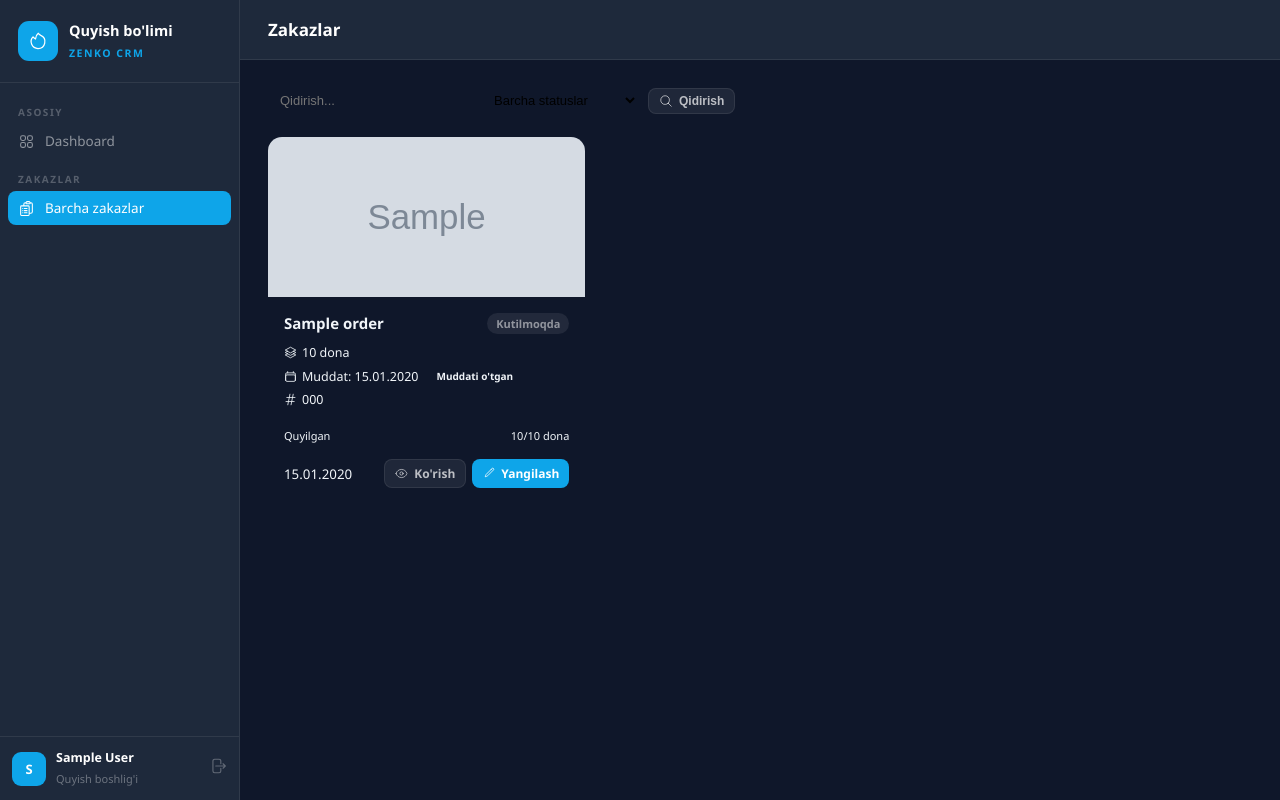
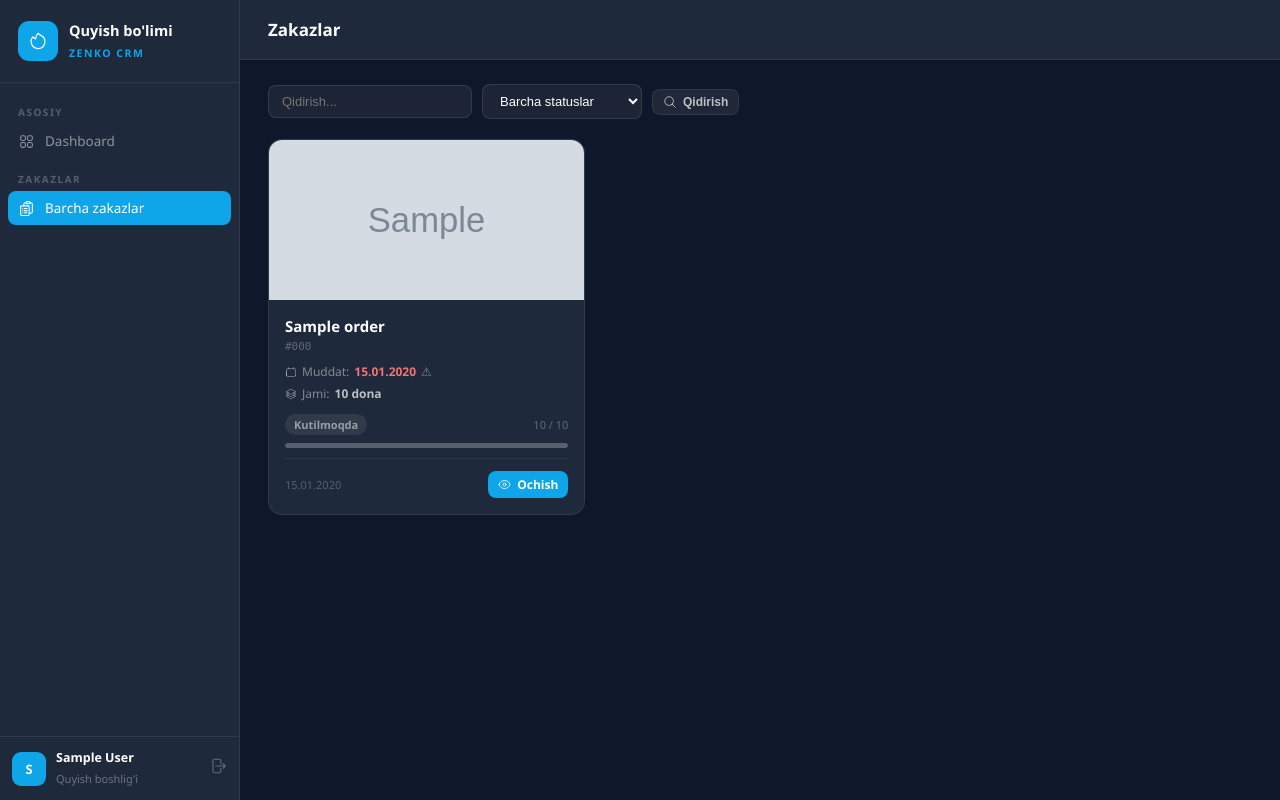
Before and after one commit to jiyloniy/zenko, a Django app: page /casting/orders/ in a window 1280 px wide. Run offline with Django 5.2, Linux system fonts and the light colour scheme; a user stored in the database is signed in; tables that the repository leaves empty hold one stand-in row (values such as "Sample post"); grey boxes marked "Sample" are stand-in pictures.

Commit message:
style: Update order list template for improved UI and consistency

```diff
--- a/apps/casting/templates/casting/order_list.html
+++ b/apps/casting/templates/casting/order_list.html
@@ -5,32 +5,37 @@
 {% block extra_css %}
 <style>
 .filter-bar{display:flex;gap:10px;align-items:center;flex-wrap:wrap;margin-bottom:20px;}
-    .filter-bar select,.filter-bar input[type="text"]{padding:8px 12px;border:1.5px solid var(--gray-200);border-radius:8px;font-size:13px;background:var(--white);min-width:160px;}
-    .filter-bar select:focus,.filter-bar input:focus{outline:none;border-color:var(--primary);}
+.filter-inp{padding:8px 13px;border:1.5px solid rgba(255,255,255,.1);border-radius:8px;font-size:13px;background:rgba(255,255,255,.06);color:#fff;min-width:160px;}
+.filter-inp:focus{outline:none;border-color:#0EA5E9;}
+.filter-inp option{background:#1E293B;color:#fff;}
 .order-grid{display:grid;grid-template-columns:repeat(auto-fill,minmax(300px,1fr));gap:16px;}
-    .order-card{background:var(--white);border:1px solid var(--gray-200);border-radius:14px;overflow:hidden;transition:box-shadow .2s,transform .2s;display:flex;flex-direction:column;}
-    .order-card:hover{box-shadow:0 8px 24px rgba(0,0,0,.08);transform:translateY(-2px);}
-    .order-card-img{width:100%;height:160px;object-fit:cover;background:var(--gray-100);}
-    .order-card-img-placeholder{width:100%;height:160px;background:var(--gray-100);display:flex;align-items:center;justify-content:center;color:var(--gray-300);}
-    .order-card-img-placeholder svg{width:40px;height:40px;}
+.order-card{background:#1E293B;border:1px solid rgba(255,255,255,.08);border-radius:14px;overflow:hidden;display:flex;flex-direction:column;transition:border-color .2s,box-shadow .2s;}
+.order-card:hover{border-color:rgba(14,165,233,.4);box-shadow:0 4px 20px rgba(14,165,233,.08);}
+.order-card-img{width:100%;height:160px;object-fit:cover;}
+.order-card-img-ph{width:100%;height:160px;background:rgba(255,255,255,.04);display:flex;align-items:center;justify-content:center;color:rgba(255,255,255,.15);}
+.order-card-img-ph svg{width:42px;height:42px;}
 .order-card-body{padding:16px;flex:1;display:flex;flex-direction:column;}
-    .order-card-header{display:flex;justify-content:space-between;align-items:flex-start;margin-bottom:10px;gap:8px;}
-    .order-card-header h3{font-size:15px;font-weight:700;color:var(--black);}
-    .order-meta{font-size:12.5px;color:var(--gray-500);display:flex;flex-direction:column;gap:5px;margin-bottom:12px;}
+.order-card-name{font-size:15px;font-weight:700;color:#fff;margin-bottom:4px;}
+.order-card-num{font-size:11px;color:rgba(255,255,255,.3);font-family:monospace;margin-bottom:10px;}
+.order-meta{font-size:12px;color:rgba(255,255,255,.45);display:flex;flex-direction:column;gap:5px;margin-bottom:12px;}
 .order-meta span{display:flex;align-items:center;gap:5px;}
-    .order-meta svg{width:13px;height:13px;flex-shrink:0;}
-    .order-card-footer{display:flex;justify-content:space-between;align-items:center;padding-top:12px;border-top:1px solid var(--gray-100);margin-top:auto;gap:6px;}
+.order-meta svg{width:12px;height:12px;flex-shrink:0;}
+.order-card-footer{display:flex;justify-content:space-between;align-items:center;padding-top:12px;border-top:1px solid rgba(255,255,255,.06);margin-top:auto;gap:6px;}
 .order-actions{display:flex;gap:6px;}
-    .casting-progress{margin-top:8px;}
-    .casting-progress .label{display:flex;justify-content:space-between;font-size:11px;color:var(--gray-500);margin-bottom:4px;}
+.prog-wrap{height:5px;background:rgba(255,255,255,.07);border-radius:99px;overflow:hidden;margin-top:8px;}
+.prog-bar{height:100%;border-radius:99px;}
+.badge{display:inline-flex;align-items:center;padding:3px 9px;border-radius:20px;font-size:11px;font-weight:600;}
+.badge-pending{background:rgba(255,255,255,.08);color:rgba(255,255,255,.5);}
+.badge-in_process{background:rgba(14,165,233,.2);color:#38BDF8;}
+.badge-completed{background:rgba(34,197,94,.15);color:#4ADE80;}
 @media(max-width:600px){.order-grid{grid-template-columns:1fr;}}
 </style>
 {% endblock %}
 
 {% block content %}
 <form class="filter-bar" method="get">
-    <input type="text" name="q" value="{{ q }}" placeholder="Qidirish...">
-    <select name="status" onchange="this.form.submit()">
+    <input type="text" name="q" value="{{ q }}" placeholder="Qidirish..." class="filter-inp">
+    <select name="status" onchange="this.form.submit()" class="filter-inp">
         <option value="">Barcha statuslar</option>
         {% for val,label in casting_statuses %}
         <option value="{{ val }}" {% if val == current_status %}selected{% endif %}>{{ label }}</option>
@@ -49,56 +54,42 @@
         {% if order.image %}
         <img src="{{ order.image.url }}" alt="{{ order.name }}" class="order-card-img">
         {% else %}
-        <div class="order-card-img-placeholder">
+        <div class="order-card-img-ph">
             <svg xmlns="http://www.w3.org/2000/svg" fill="none" viewBox="0 0 24 24" stroke-width="1" stroke="currentColor"><path stroke-linecap="round" stroke-linejoin="round" d="m2.25 15.75 5.159-5.159a2.25 2.25 0 0 1 3.182 0l5.159 5.159m-1.5-1.5 1.409-1.409a2.25 2.25 0 0 1 3.182 0l2.909 2.909M3.75 21h16.5A2.25 2.25 0 0 0 22.5 18.75V5.25A2.25 2.25 0 0 0 20.25 3H3.75A2.25 2.25 0 0 0 1.5 5.25v13.5A2.25 2.25 0 0 0 3.75 21Z"/></svg>
         </div>
         {% endif %}
         <div class="order-card-body">
-            <div class="order-card-header">
-                <h3>{{ order.name }}</h3>
-                {% if order.casting %}
-                <span class="badge badge-{{ order.casting.status }}">{{ order.casting.get_status_display }}</span>
-                {% else %}
-                <span class="badge badge-pending">Yangi</span>
-                {% endif %}
-            </div>
+            <div class="order-card-name">{{ order.name }}</div>
+            <div class="order-card-num">#{{ order.order_number }}</div>
             <div class="order-meta">
                 <span>
-                    <svg xmlns="http://www.w3.org/2000/svg" fill="none" viewBox="0 0 24 24" stroke-width="1.5" stroke="currentColor"><path stroke-linecap="round" stroke-linejoin="round" d="M6.429 9.75 2.25 12l4.179 2.25m0-4.5 5.571 3 5.571-3m-11.142 0L2.25 7.5 12 2.25l9.75 5.25-4.179 2.25m0 0L21.75 12l-4.179 2.25m0 0 4.179 2.25L12 21.75 2.25 16.5l4.179-2.25m11.142 0-5.571 3-5.571-3"/></svg>
-                    {{ order.quantity }} dona
+                    <svg xmlns="http://www.w3.org/2000/svg" fill="none" viewBox="0 0 24 24" stroke-width="1.5" stroke="currentColor"><path stroke-linecap="round" stroke-linejoin="round" d="M6.75 3v2.25M17.25 3v2.25M3 18.75V7.5a2.25 2.25 0 0 1 2.25-2.25h13.5A2.25 2.25 0 0 1 21 7.5v11.25m-18 0A2.25 2.25 0 0 0 5.25 21h13.5A2.25 2.25 0 0 0 21 18.75m-18 0v-7.5"/></svg>
+                    Muddat: <strong style="color:{% if order.is_overdue %}#F87171{% else %}rgba(255,255,255,.7){% endif %};">{{ order.deadline|date:"d.m.Y" }}</strong>{% if order.is_overdue %} ⚠{% endif %}
                 </span>
                 <span>
-                    <svg xmlns="http://www.w3.org/2000/svg" fill="none" viewBox="0 0 24 24" stroke-width="1.5" stroke="currentColor"><path stroke-linecap="round" stroke-linejoin="round" d="M6.75 3v2.25M17.25 3v2.25M3 18.75V7.5a2.25 2.25 0 012.25-2.25h13.5A2.25 2.25 0 0121 7.5v11.25m-18 0A2.25 2.25 0 005.25 21h13.5A2.25 2.25 0 0021 18.75m-18 0v-7.5A2.25 2.25 0 015.25 9h13.5A2.25 2.25 0 0121 11.25v7.5"/></svg>
-                    Muddat: {{ order.deadline|date:"d.m.Y" }}
-                    {% if order.is_overdue %}<span class="badge badge-overdue" style="margin-left:4px;font-size:10px;">Muddati o'tgan</span>{% endif %}
-                </span>
-                <span>
-                    <svg xmlns="http://www.w3.org/2000/svg" fill="none" viewBox="0 0 24 24" stroke-width="1.5" stroke="currentColor"><path stroke-linecap="round" stroke-linejoin="round" d="M5.25 8.25h15m-16.5 7.5h15m-1.8-13.5-3.9 19.5m-2.1-19.5-3.9 19.5"/></svg>
-                    {{ order.order_number }}
+                    <svg xmlns="http://www.w3.org/2000/svg" fill="none" viewBox="0 0 24 24" stroke-width="1.5" stroke="currentColor"><path stroke-linecap="round" stroke-linejoin="round" d="M6.429 9.75 2.25 12l4.179 2.25m0-4.5 5.571 3 5.571-3m-11.142 0L2.25 7.5 12 2.25l9.75 5.25-4.179 2.25m0 0L21.75 12l-4.179 2.25m0 0 4.179 2.25L12 21.75 2.25 16.5l4.179-2.25m11.142 0-5.571 3-5.571-3"/></svg>
+                    Jami: <strong style="color:rgba(255,255,255,.7);">{{ order.quantity }} dona</strong>
                 </span>
             </div>
             {% if order.casting %}
-            <div class="casting-progress">
-                <div class="label">
-                    <span>Quyilgan</span>
-                    <span>{{ order.casting.total_quantity }}/{{ order.quantity }} dona</span>
+            <div style="margin-bottom:10px;">
+                <div style="display:flex;justify-content:space-between;align-items:center;margin-bottom:5px;">
+                    <span class="badge badge-{{ order.casting.status }}">{{ order.casting.get_status_display }}</span>
+                    {% if order.quantity %}
+                    <span style="font-size:11px;color:rgba(255,255,255,.3);">{{ order.casting.total_quantity|default:0 }} / {{ order.quantity }}</span>
+                    {% endif %}
                 </div>
-                <div class="progress-wrap">
-                    {% widthratio order.casting.total_quantity order.quantity 100 as pct %}
-                    <div class="progress-bar" style="width:{{ pct }}%;"></div>
+                <div class="prog-wrap">
+                    <div class="prog-bar" style="width:{% if order.quantity %}{% widthratio order.casting.total_quantity|default:0 order.quantity 100 %}{% else %}0{% endif %}%;background:{% if order.casting.status == 'completed' %}#22C55E{% elif order.casting.status == 'in_process' %}#0EA5E9{% else %}rgba(255,255,255,.2){% endif %};"></div>
                 </div>
             </div>
             {% endif %}
             <div class="order-card-footer">
-                <small style="color:var(--gray-400);">{{ order.created_at|date:"d.m.Y" }}</small>
+                <small style="color:rgba(255,255,255,.25);font-size:11px;">{{ order.created_at|date:"d.m.Y" }}</small>
                 <div class="order-actions">
-                    <a href="{% url 'casting:order_detail' order.pk %}" class="btn btn-secondary btn-sm">
+                    <a href="{% url 'casting:order_detail' order.pk %}" class="btn btn-primary btn-sm">
                         <svg xmlns="http://www.w3.org/2000/svg" fill="none" viewBox="0 0 24 24" stroke-width="1.5" stroke="currentColor" style="width:13px;height:13px;"><path stroke-linecap="round" stroke-linejoin="round" d="M2.036 12.322a1.012 1.012 0 010-.639C3.423 7.51 7.36 4.5 12 4.5c4.638 0 8.573 3.007 9.963 7.178.07.207.07.431 0 .639C20.577 16.49 16.64 19.5 12 19.5c-4.638 0-8.573-3.007-9.963-7.178z"/><path stroke-linecap="round" stroke-linejoin="round" d="M15 12a3 3 0 11-6 0 3 3 0 016 0z"/></svg>
-                        Ko'rish
-                    </a>
-                    <a href="{% url 'casting:order_detail' order.pk %}" class="btn btn-primary btn-sm">
-                        <svg xmlns="http://www.w3.org/2000/svg" fill="none" viewBox="0 0 24 24" stroke-width="1.5" stroke="currentColor" style="width:13px;height:13px;"><path stroke-linecap="round" stroke-linejoin="round" d="m16.862 4.487 1.687-1.688a1.875 1.875 0 1 1 2.652 2.652L10.582 16.07a4.5 4.5 0 0 1-1.897 1.13L6 18l.8-2.685a4.5 4.5 0 0 1 1.13-1.897l8.932-8.931Z"/></svg>
-                        Yangilash
+                        Ochish
                     </a>
                 </div>
             </div>
@@ -108,8 +99,8 @@
 </div>
 {% else %}
 <div class="empty-state">
-    <svg xmlns="http://www.w3.org/2000/svg" fill="none" viewBox="0 0 24 24" stroke-width="1" stroke="currentColor"><path stroke-linecap="round" stroke-linejoin="round" d="M20.25 7.5l-.625 10.632a2.25 2.25 0 01-2.247 2.118H6.622a2.25 2.25 0 01-2.247-2.118L3.75 7.5M10 11.25h4M3.375 7.5h17.25c.621 0 1.125-.504 1.125-1.125v-1.5c0-.621-.504-1.125-1.125-1.125H3.375c-.621 0-1.125.504-1.125 1.125v1.5c0 .621.504 1.125 1.125 1.125z"/></svg>
-    <p>Quyish bo'limida zakazlar yo'q</p>
+    <svg xmlns="http://www.w3.org/2000/svg" fill="none" viewBox="0 0 24 24" stroke-width="1" stroke="currentColor"><path stroke-linecap="round" stroke-linejoin="round" d="M9 12h3.75M9 15h3.75M9 18h3.75m3 .75H18a2.25 2.25 0 0 0 2.25-2.25V6.108c0-1.135-.845-2.098-1.976-2.192a48.424 48.424 0 0 0-1.123-.08m-5.801 0c-.065.21-.1.433-.1.664 0 .414.336.75.75.75h4.5a.75.75 0 0 0 .75-.75 2.25 2.25 0 0 0-.1-.664m-5.8 0A2.251 2.251 0 0 1 13.5 2.25H15c1.012 0 1.867.668 2.15 1.586m-5.8 0c-.376.023-.75.05-1.124.08C9.095 4.01 8.25 4.973 8.25 6.108V8.25m0 0H4.875c-.621 0-1.125.504-1.125 1.125v11.25c0 .621.504 1.125 1.125 1.125h9.75c.621 0 1.125-.504 1.125-1.125V9.375c0-.621-.504-1.125-1.125-1.125H8.25Z"/></svg>
+    <p>{% if q or current_status %}Qidiruv natijasi topilmadi.{% else %}Hali quyish bo'limiga zakaz kelmagan.{% endif %}</p>
 </div>
 {% endif %}
 {% endblock %}
```
Lines whose indentation alone changed are shown as unchanged.
